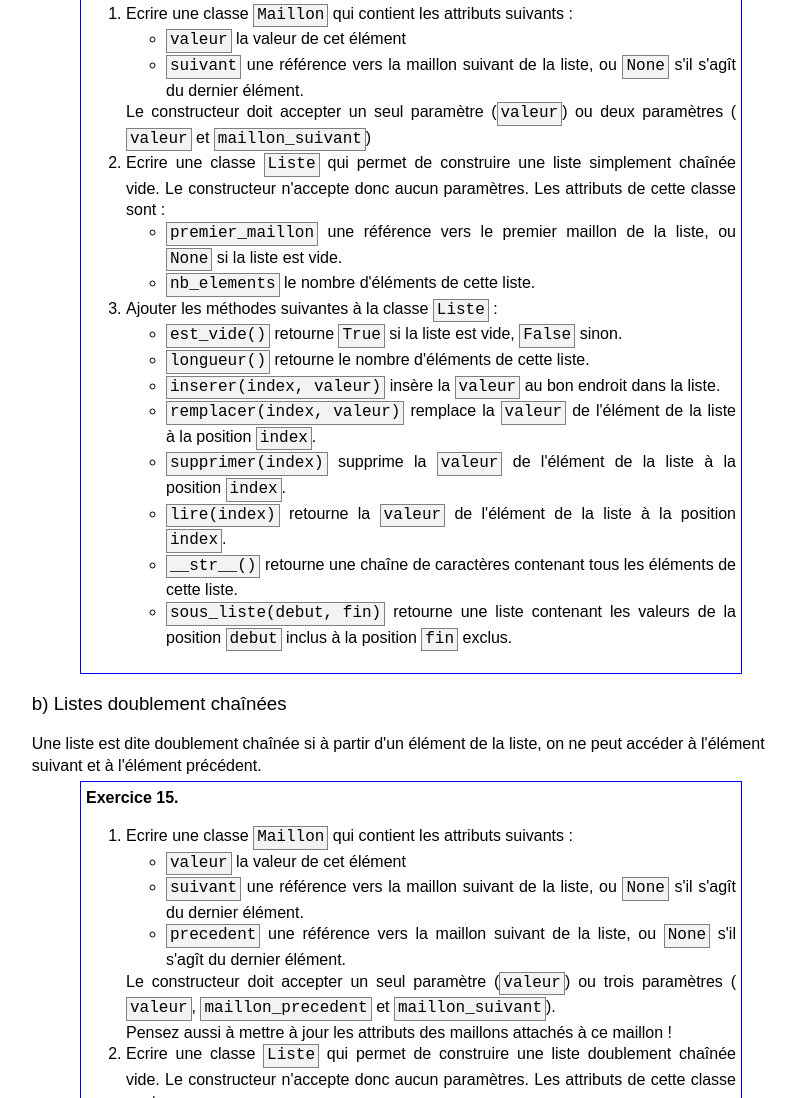
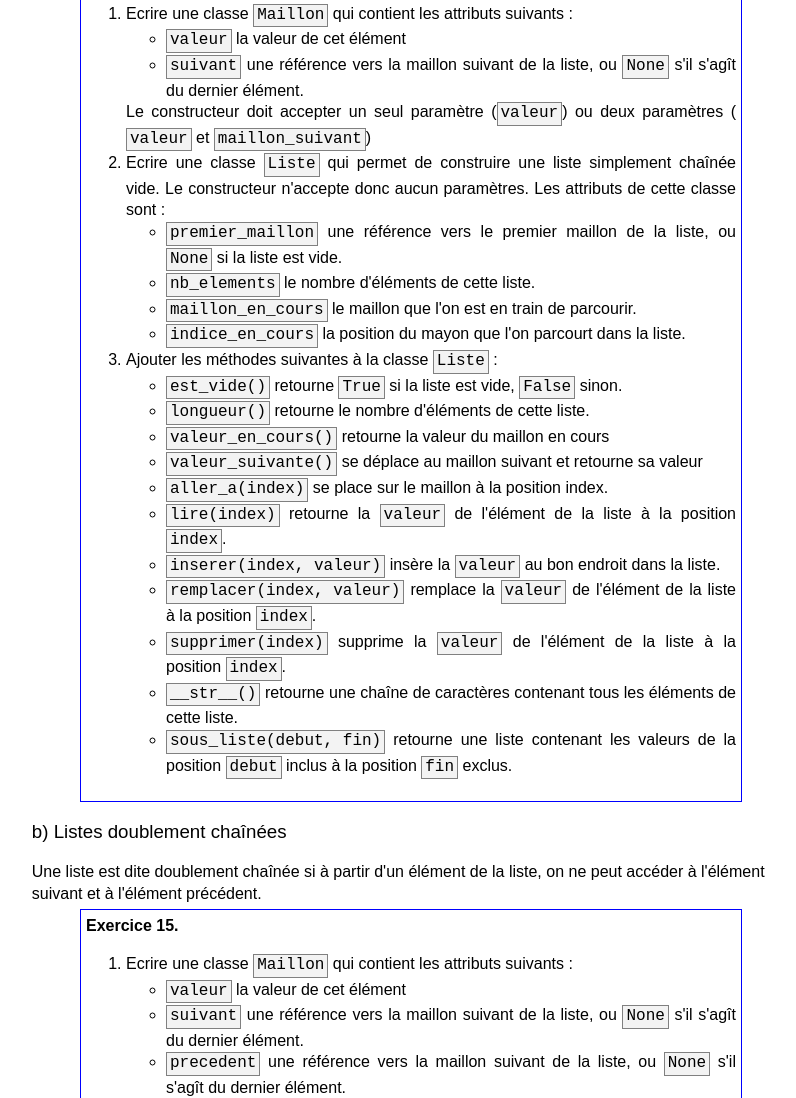
Before and after one commit to ProfGrudzien/decouvertePython, a plain HTML site: page TypesAbstraits.html in a window 1280 px wide. Shown: the part 7104-8202 px from the top of the page, without its empty margins (229-1025 px from the left). Drawn offline with Linux system fonts and the light colour scheme.

Commit message:
Add files via upload

```diff
--- a/TypesAbstraits.html
+++ b/TypesAbstraits.html
@@ -326,6 +326,8 @@
                         <ul>
                             <li><mark class="code">premier_maillon</mark> une référence vers le premier maillon de la liste, ou <mark class="code">None</mark> si la liste est vide.</li>
                             <li><mark class="code">nb_elements</mark> le nombre d'éléments de cette liste.</li>
+                            <li><mark class="code">maillon_en_cours</mark> le maillon que l'on est en train de parcourir.</li>
+                            <li><mark class="code">indice_en_cours</mark> la position du mayon que l'on parcourt dans la liste.</li>
                         </ul>
                     </li>
                     <li>
@@ -333,10 +335,13 @@
                         <ul>
                             <li><mark class="code">est_vide()</mark> retourne <mark class="code">True</mark> si la liste est vide, <mark class="code">False</mark> sinon.</li>
                             <li><mark class="code">longueur()</mark> retourne le nombre d'éléments de cette liste.</li>
+                            <li><mark class="code">valeur_en_cours()</mark> retourne la valeur du maillon en cours</li>
+                            <li><mark class="code">valeur_suivante()</mark> se déplace au maillon suivant et retourne sa valeur</li>
+                            <li><mark class="code">aller_a(index)</mark> se place sur le maillon à la position index.</li>
+                            <li><mark class="code">lire(index)</mark> retourne la <mark class="code">valeur</mark> de l'élément de la liste à la position <mark class="code">index</mark>.</li>
                             <li><mark class="code">inserer(index, valeur)</mark> insère la <mark class="code">valeur</mark> au bon endroit dans la liste.</li>
                             <li><mark class="code">remplacer(index, valeur)</mark> remplace la <mark class="code">valeur</mark> de l'élément de la liste à la position <mark class="code">index</mark>.</li>
                             <li><mark class="code">supprimer(index)</mark> supprime la <mark class="code">valeur</mark> de l'élément de la liste à la position <mark class="code">index</mark>.</li>
-                            <li><mark class="code">lire(index)</mark> retourne la <mark class="code">valeur</mark> de l'élément de la liste à la position <mark class="code">index</mark>.</li>
                             <li><mark class="code">__str__()</mark> retourne une chaîne de caractères contenant tous les éléments de cette liste.</li>
                             <li><mark class="code">sous_liste(debut, fin)</mark> retourne une liste contenant les valeurs de la position <mark class="code">debut</mark> inclus à la position <mark class="code">fin</mark> exclus.</li>
                         </ul>
```
